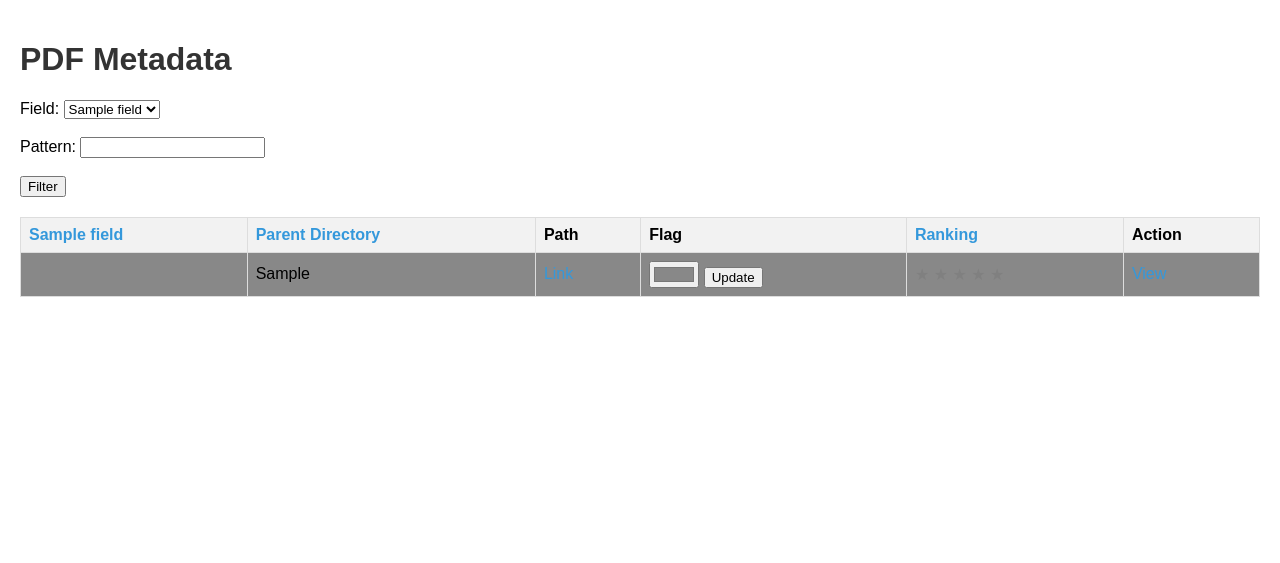
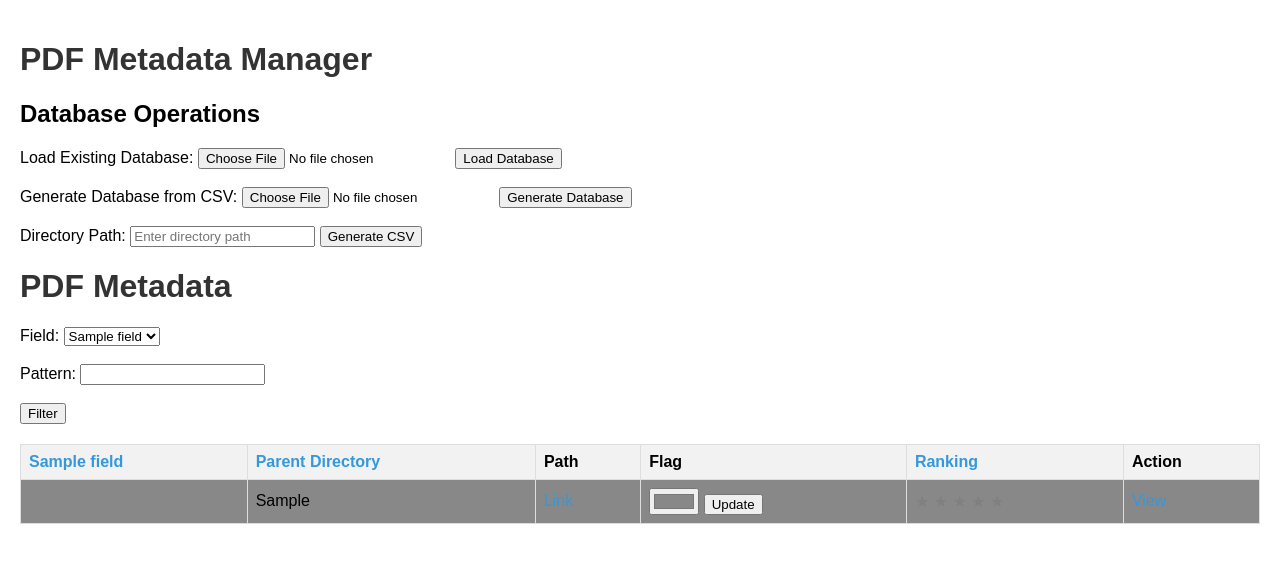
Before and after one commit to mlionello/MySciLibManager_via_OpenAI, a Flask app: template templates/index.html in a window 1280 px wide. Shown: the top 563 px of the page. Run offline with Flask 3, Linux system fonts and the light colour scheme; the template is opened without the code that fills it: most values are stand-ins (such as "Sample title", 1, 10 or a date in 2020); parts of the project's set-up code (start-up, migrations or seed data) failed here and were passed over.

Commit message:
db creator, csv creatrion index.html

```diff
--- a/app.py
+++ b/app.py
@@ -1,25 +1,22 @@
+from flask import Flask, render_template, request, redirect, url_for, send_from_directory, abort
+from werkzeug.utils import secure_filename
+import os
 import sqlite3
-import webbrowser
-from flask import Flask, render_template, request, redirect, url_for, send_from_directory, abort
-
 from config import DB_LABELS
 from database import create_database_from_csv, query_metadata, get_metadata_by_id, filter_metadata, order_metadata, \
     update_color_flag, update_star_ranking, row_to_dict, get_db_connection, add_key_value
-import argparse
-import os
 
 app = Flask(__name__)
-db_file = 'metadata.db'  # Default database file
-
+app.config['UPLOAD_FOLDER'] = 'uploads'  # Folder to save uploaded files
+db_file = None  # Default database file
 
 @app.route('/files/<path:filename>')
 def serve_file(filename):
-    base_directory = '/'
+    base_directory = app.config['UPLOAD_FOLDER']
     try:
         return send_from_directory(base_directory, filename)
     except FileNotFoundError:
         abort(404)
-
 
 def add_parent_directory(metadata):
     for item in metadata:
@@ -32,6 +29,8 @@ def add_parent_directory(metadata):
 
 @app.route('/', methods=['GET', 'POST'])
 def index():
+    global db_file
+
     order_by = request.args.get('order_by', 'id')
     order_dir = request.args.get('order_dir', 'ASC')
 
@@ -39,16 +38,53 @@ def index():
         field = request.form.get('field', 'title')
         pattern = request.form.get('pattern', '')
         metadata = filter_metadata(field, pattern, db_file)
+        action = request.form.get('action')
+
+        if action == 'load_db':
+            if 'db_file' not in request.files:
+                return "No file part", 400
+            file = request.files['db_file']
+            if file.filename == '':
+                return "No selected file", 400
+            if file and file.filename.endswith('.db'):
+                filename = secure_filename(file.filename)
+                file_path = os.path.join(app.config['UPLOAD_FOLDER'], filename)
+                file.save(file_path)
+                db_file = file_path
+                return redirect(url_for('index'))
+            return "Invalid file format. Please upload a .db file.", 400
+
+        elif action == 'generate_db':
+            if 'csv_file' not in request.files:
+                return "No file part", 400
+            file = request.files['csv_file']
+            if file.filename == '':
+                return "No selected file", 400
+            if file and file.filename.endswith('.csv'):
+                filename = secure_filename(file.filename)
+                file_path = os.path.join(app.config['UPLOAD_FOLDER'], filename)
+                file.save(file_path)
+                db_file = os.path.splitext(file_path)[0] + '.db'
+                create_database_from_csv(file_path, db_file)
+                return redirect(url_for('index'))
+            return "Invalid file format. Please upload a .csv file.", 400
+
+        elif action == 'generate_csv':
+            root_directory = request.form.get('folder_query')
+            if os.path.isdir(root_directory):
+                csv_file = os.path.join(root_directory, 'output.csv')
+                generate_csv_from_directory(root_directory, csv_file)
+                return redirect(url_for('index'))
+            return "Directory not found!", 404
     else:
-        metadata = order_metadata(order_by, order_dir, db_file)
+        metadata = order_metadata(order_by, order_dir, db_file) if db_file else []
 
     metadata = add_parent_directory(metadata)
     static_fields = ['title', 'authors', 'year', 'cit', 'keywords', 'main_finding', 'abstract', 'path', 'color_flag',
                      'ranking']
 
     return render_template('index.html', metadata=metadata, order_by=order_by, order_dir=order_dir,
-                           static_fields=static_fields, db_labels=DB_LABELS)
-
+                           static_fields=static_fields, db_labels=DB_LABELS, db_file=db_file)
 
 @app.route('/update_flag', methods=['POST'])
 def update_flag():
@@ -95,7 +131,8 @@ if __name__ == '__main__':
     csv_file = args.csv_file
     db_file = args.db_file
 
-    if not os.path.exists(db_file):
-        create_database_from_csv(csv_file, db_file)
+    if not os.path.exists(app.config['UPLOAD_FOLDER']):
+        os.makedirs(app.config['UPLOAD_FOLDER'])
+
     webbrowser.open_new('http://localhost:5000')
     app.run(debug=True)
--- a/templates/index.html
+++ b/templates/index.html
@@ -2,7 +2,7 @@
 <html lang="en">
 <head>
     <meta charset="UTF-8">
-    <title>PDF Metadata</title>
+    <title>PDF Metadata Manager</title>
     <link rel="stylesheet" href="{{ url_for('static', filename='style.css') }}">
     <script>
         function submitRanking(metadataId, ranking) {
@@ -13,6 +13,27 @@
     </script>
 </head>
 <body>
+    <h1>PDF Metadata Manager</h1>
+
+    <form method="POST" enctype="multipart/form-data">
+        <h2>Database Operations</h2>
+
+        <label for="db_file_input">Load Existing Database:</label>
+        <input type="file" id="db_file_input" name="db_file" accept=".db">
+        <button type="submit" name="action" value="load_db">Load Database</button>
+        <br><br>
+
+        <label for="csv_file_input">Generate Database from CSV:</label>
+        <input type="file" id="csv_file_input" name="csv_file" accept=".csv">
+        <button type="submit" name="action" value="generate_db">Generate Database</button>
+        <br><br>
+
+        <label for="folder_query">Directory Path:</label>
+        <input type="text" id="folder_query" name="folder_query" placeholder="Enter directory path">
+        <button type="submit" name="action" value="generate_csv">Generate CSV</button>
+    </form>
+
+    {% if metadata %}
         <h1>PDF Metadata</h1>
         <form method="POST">
             <label for="field">Field:</label>
@@ -28,27 +49,21 @@
             <button type="submit">Filter</button>
         </form>
 
-    {% set required_fields = ['Title', 'Authors', 'Citation'] %}
-
-    {% set required_fields = ['Title', 'Authors', 'Citation'] %}
-
-    {# Determine display fields #}
+        {% set required_fields = ['title', 'authors', 'year', 'cit', 'keywords', 'main_finding', 'abstract', 'path', 'color_flag', 'ranking'] %}
         {% set display_fields = [] %}
 
-    {# Add required fields if they are in db_labels #}
         {% for field in required_fields %}
             {% if field in db_labels %}
                 {% set _ = display_fields.append(field) %}
             {% endif %}
         {% endfor %}
 
-    {# Add more fields to display_fields if needed to reach length of 5 #}
         {% for field in db_labels %}
             {% if field not in display_fields %}
                 {% set _ = display_fields.append(field) %}
             {% endif %}
         {% endfor %}
-    {% set  display_fields = display_fields[:5] %}
+        {% set display_fields = display_fields[:5] %}
 
         <table>
             <thead>
@@ -99,5 +114,6 @@
             <input type="hidden" id="metadata_id" name="metadata_id">
             <input type="hidden" id="ranking" name="ranking">
         </form>
+    {% endif %}
 </body>
 </html>
```
Lines whose indentation alone changed are shown as unchanged.
